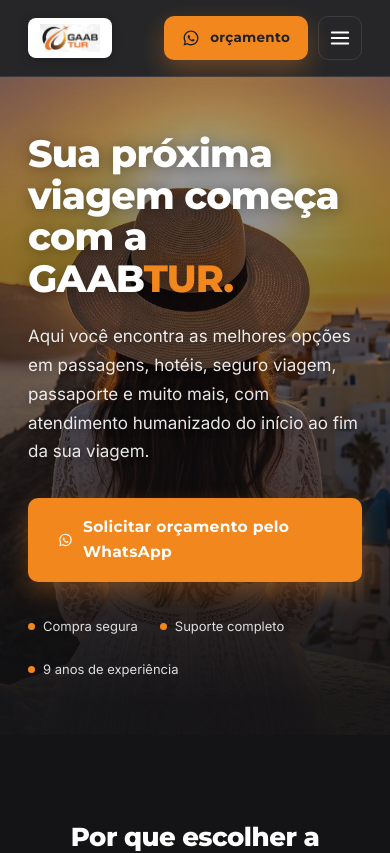
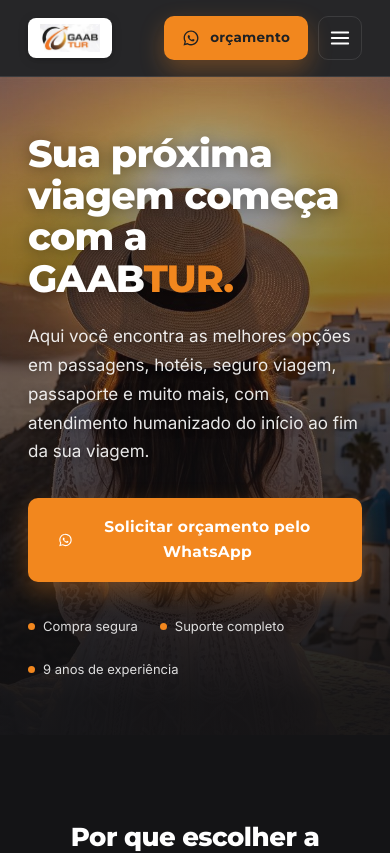
Before and after one commit to EuGabis/command_System, a Next.js app: page / in a window 390 px wide. Shown: the top 853 px of the page. Built offline with nearby package versions, Linux system fonts and the light colour scheme.

Commit message:
feat(site): pulsing WhatsApp CTA + full-width centered on mobile

```diff
--- a/src/app/(site)/page.tsx
+++ b/src/app/(site)/page.tsx
@@ -115,7 +115,7 @@
               e muito mais, com atendimento humanizado do início ao fim da sua viagem.
             </p>
             <div className="g-hero-cta">
-              <a className="g-btn g-btn-primary g-btn-lg" href={waLink} target="_blank" rel="noopener">
+              <a className="g-btn g-btn-primary g-btn-lg g-btn-pulse" href={waLink} target="_blank" rel="noopener">
                 <WhatsIcon /> Solicitar orçamento pelo WhatsApp
               </a>
             </div>
--- a/src/app/(site)/site.css
+++ b/src/app/(site)/site.css
@@ -94,6 +94,19 @@
 .g-hero h1 { font-size: clamp(38px, 4.8vw, 62px); font-weight: 800; text-shadow: 0 2px 16px rgba(0,0,0,.4); }
 .g-hero p { color: rgba(255,255,255,.9); font-size: 17px; margin-top: 22px; max-width: 46ch; line-height: 1.7; text-shadow: 0 1px 10px rgba(0,0,0,.4); }
 .g-hero-cta { margin-top: 32px; }
+
+/* CTA WhatsApp com pulso (destaque) */
+@keyframes g-pulse {
+  0%   { box-shadow: 0 10px 24px rgba(242,135,30,.32), 0 0 0 0 rgba(242,135,30,.5); }
+  70%  { box-shadow: 0 10px 24px rgba(242,135,30,.32), 0 0 0 18px rgba(242,135,30,0); }
+  100% { box-shadow: 0 10px 24px rgba(242,135,30,.32), 0 0 0 0 rgba(242,135,30,0); }
+}
+.g-btn-pulse { animation: g-pulse 2.4s ease-out infinite; }
+.g-btn-pulse:hover { animation-play-state: paused; }
+@media (prefers-reduced-motion: reduce) { .g-btn-pulse { animation: none; } }
+@media (max-width: 560px) {
+  .g-hero-cta .g-btn { width: 100%; justify-content: center; text-align: center; }
+}
 .g-trust { display: flex; flex-wrap: wrap; gap: 22px; margin-top: 34px; }
 .g-trust span { display: inline-flex; align-items: center; gap: 8px; font-size: 13px; color: rgba(255,255,255,.85); }
 .g-trust .dot { width: 7px; height: 7px; border-radius: 50%; background: var(--orange); }
```
